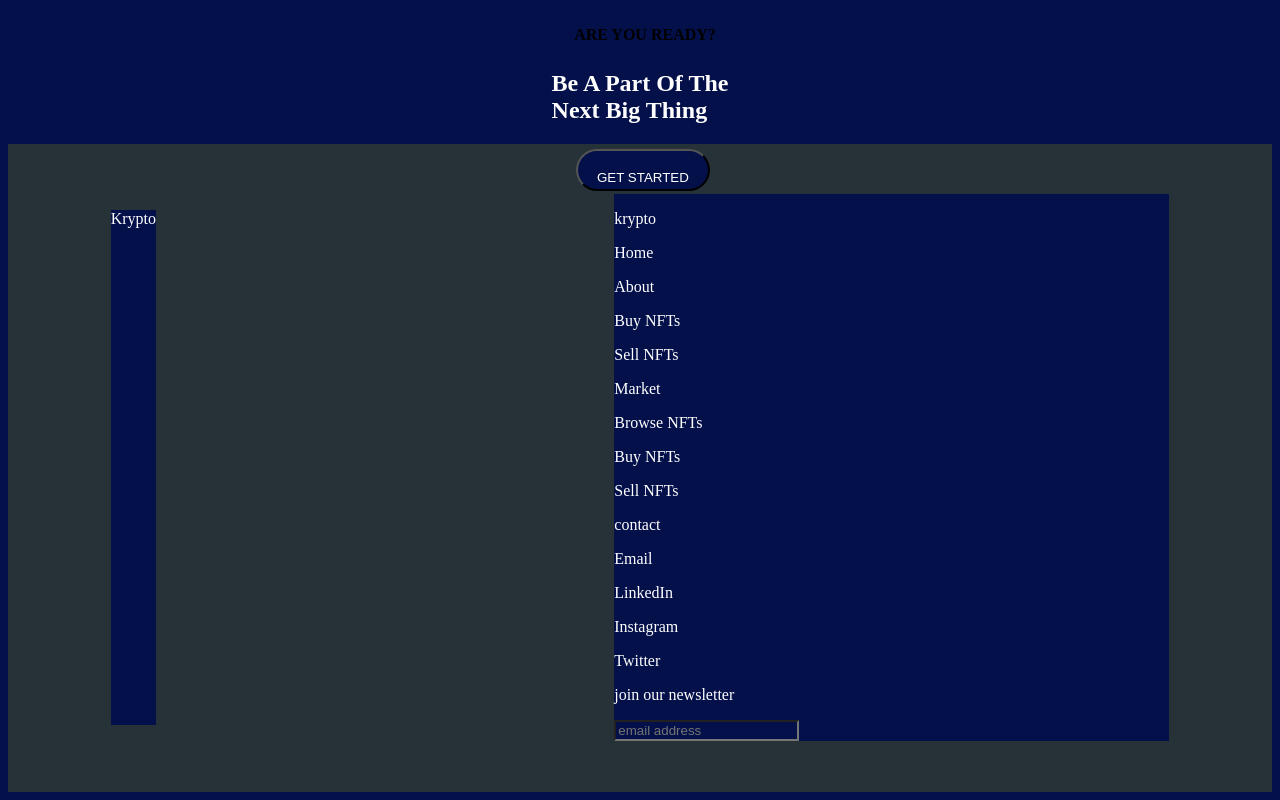
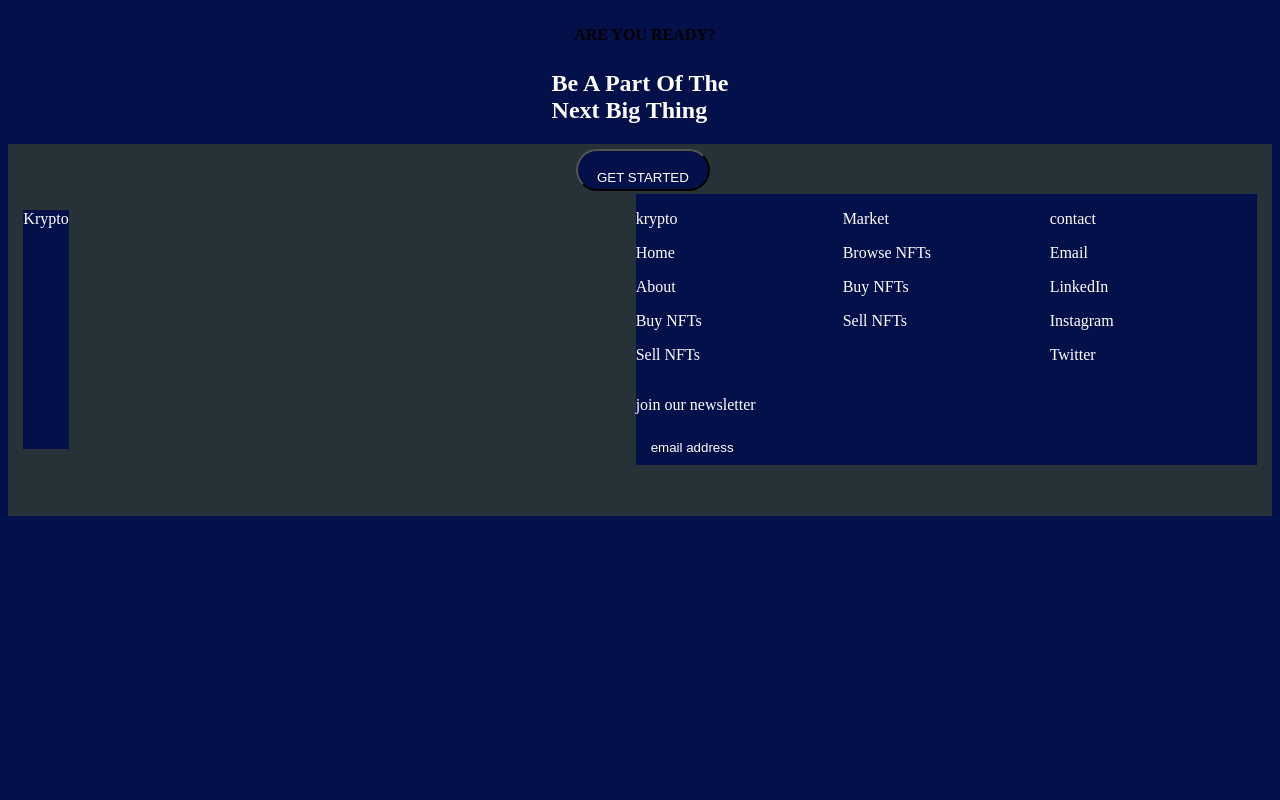
Before and after one commit to OnomePrecious/reactPractise, a React (Create React App) app: page / in a window 1280 px wide. Shown: the part 2047-2847 px from the top of the page. After the commit the page ends 2571 px from the top, so only its background shows below. Built offline with nearby package versions, Linux system fonts and the light colour scheme.

Commit message:
practise

```diff
--- a/src/Component/Footer/index.jsx
+++ b/src/Component/Footer/index.jsx
@@ -4,12 +4,14 @@ const Footer = () => {
     return(
         <>
 <div className={style.mainContainer}>
+
     <p style={{color: "#fff"}}>Krypto </p>
-<div className={style.footerSide}>
+<div className={style.mainContainer}>
 
-
-    <div><p>krypto</p>
+</div>
+    <div className={style.footerSide}>
         <div>
+            <div><p>krypto</p></div>
             <p>Home</p>
             <p>About</p>
             <p>Buy NFTs</p>
@@ -34,10 +36,9 @@ const Footer = () => {
                 <input placeholder="email address" className={style.input}/>
             </label>
         </div>
+    </div>
 </div>
 
-    </div>
-</div>
         </>
     )
 }
--- a/src/Component/Footer/index.module.css
+++ b/src/Component/Footer/index.module.css
@@ -13,3 +13,18 @@
     justify-content: space-evenly;
 
 }
+
+.footerSide >p{
+    display: block;
+
+}
+.input::placeholder{
+    color: white;
+}
+.input{
+        width: 90%;
+        padding: 10px 15px;
+        border-radius: 3px;
+        border: none;
+
+    }
```
